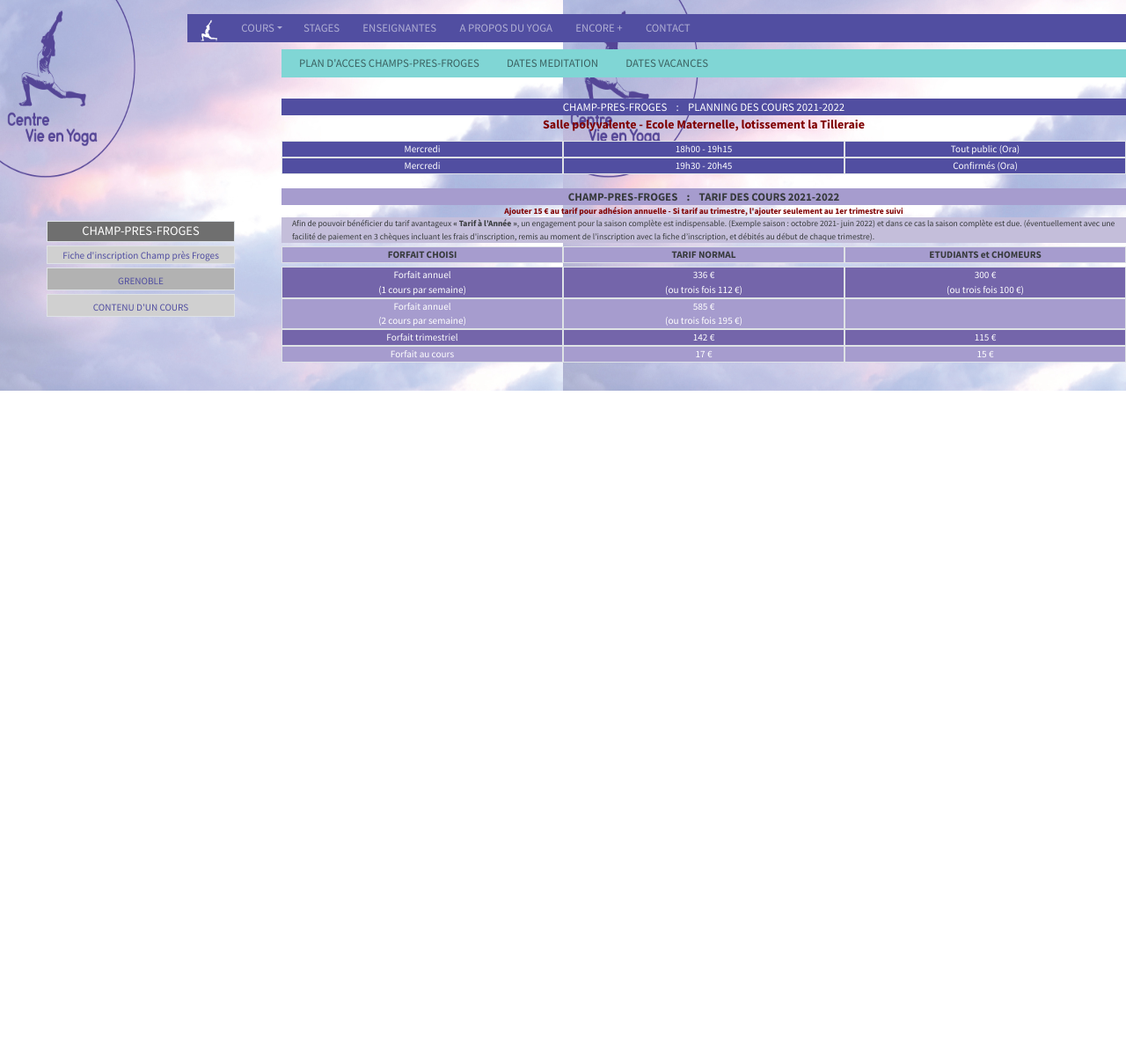
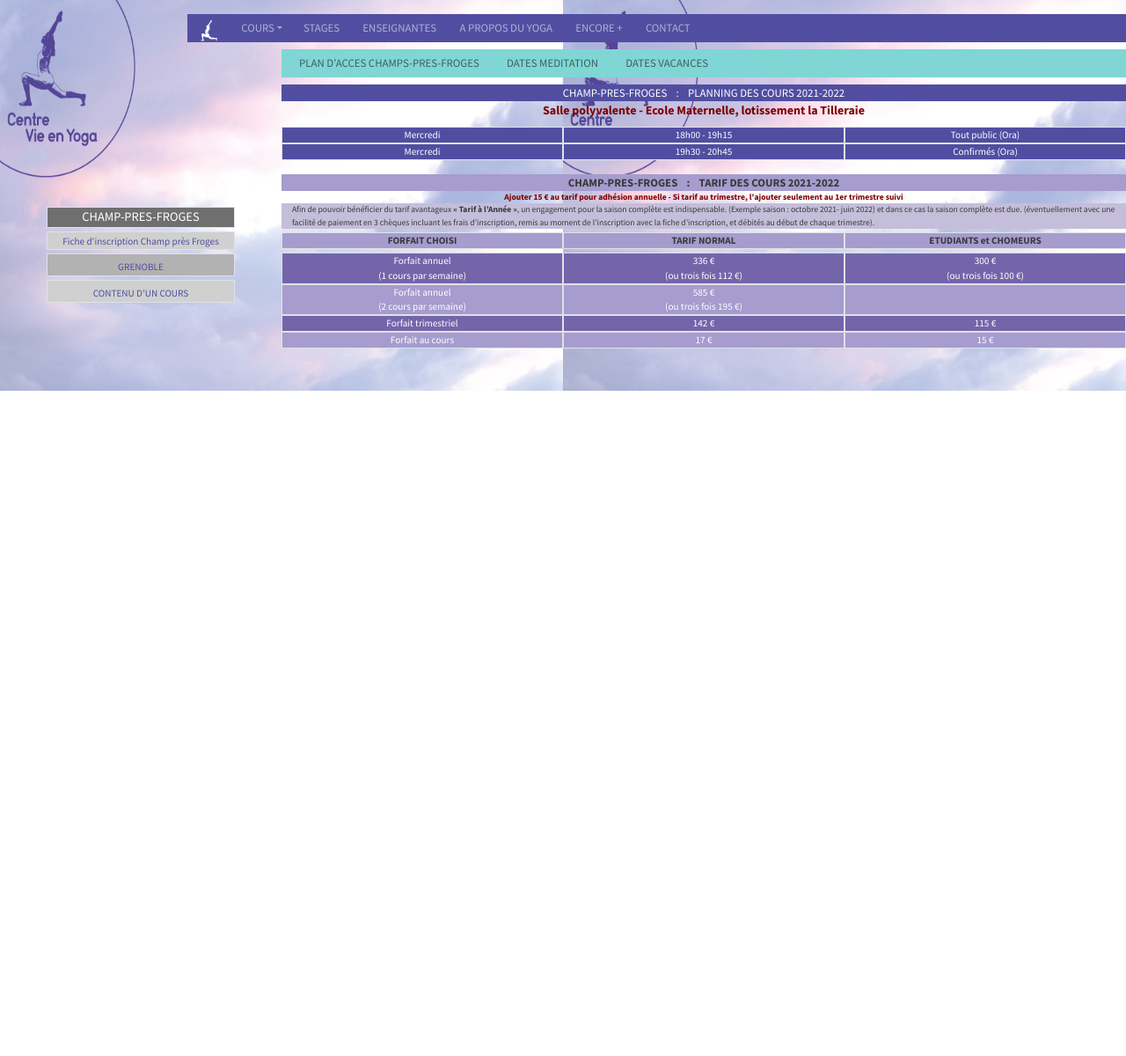
Before and after one commit to vie-en-yoga/vie-en-yoga.github.io, a Jekyll site: the page cours/cours_champ_pres_froges.html, which Jekyll copies as it is, in a window 1280 px wide. Shown: the whole page at 88% size. Built offline with Jekyll 4.4.1, drawn with Linux system fonts in a browser that asks for light colours; nearby versions of some CDN libraries.

Commit message:
Cours Champ
Remonté le titre Champ.. : Planning pour permettre un affichage correct sur smartphone
(idem Grenoble.)

```diff
--- a/cours/cours_champ_pres_froges.html
+++ b/cours/cours_champ_pres_froges.html
@@ -104,7 +104,7 @@
         </div>
       </div>
 
-      <div class="row mt-4">
+      <div class="row mt-2">
         <div class="col-3"></div>
         <div class="col-9 center bg-dark text-center text-white" style="font-size:0.8rem;">
           CHAMP-PRES-FROGES &nbsp;&nbsp; : &nbsp;&nbsp; PLANNING DES COURS 2021-2022
```
